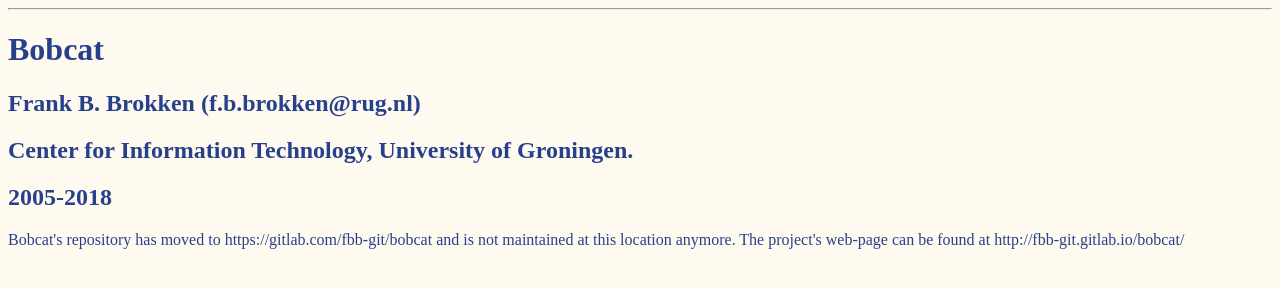
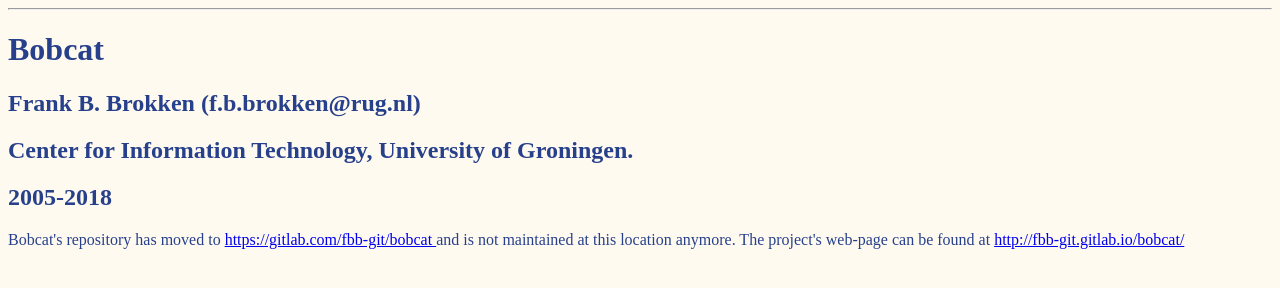
Before and after one commit to fbb-git/bobcat, a plain HTML site: page index.html in a window 1280 px wide. Drawn offline with Linux system fonts and the light colour scheme.

Commit message:
Update index.html

```diff
--- a/index.html
+++ b/index.html
@@ -23,12 +23,12 @@
 <h2 id="affiliation">Center for Information Technology, University of Groningen.</h2><h2 id="date">2005-2018</h2>
 
     Bobcat's repository has moved to
-<https://https://gitlab.com/fbb-git/bobcat>
+<a href="https://https://gitlab.com/fbb-git/bobcat">
 https://gitlab.com/fbb-git/bobcat
 </a>
 and is not maintained at this location anymore.
 
-The project's web-page can be found at <a "http://fbb-git.gitlab.io/bobcat/">
+The project's web-page can be found at <a href="http://fbb-git.gitlab.io/bobcat/">
 http://fbb-git.gitlab.io/bobcat/</a>
 
 </body>
```
